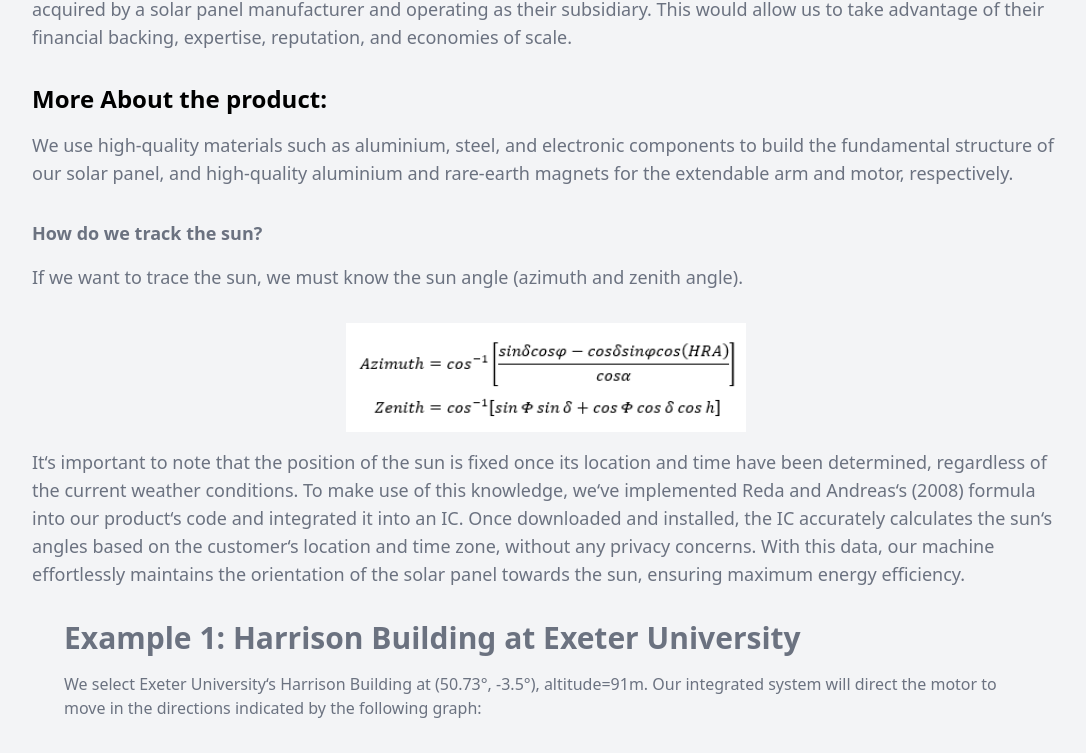
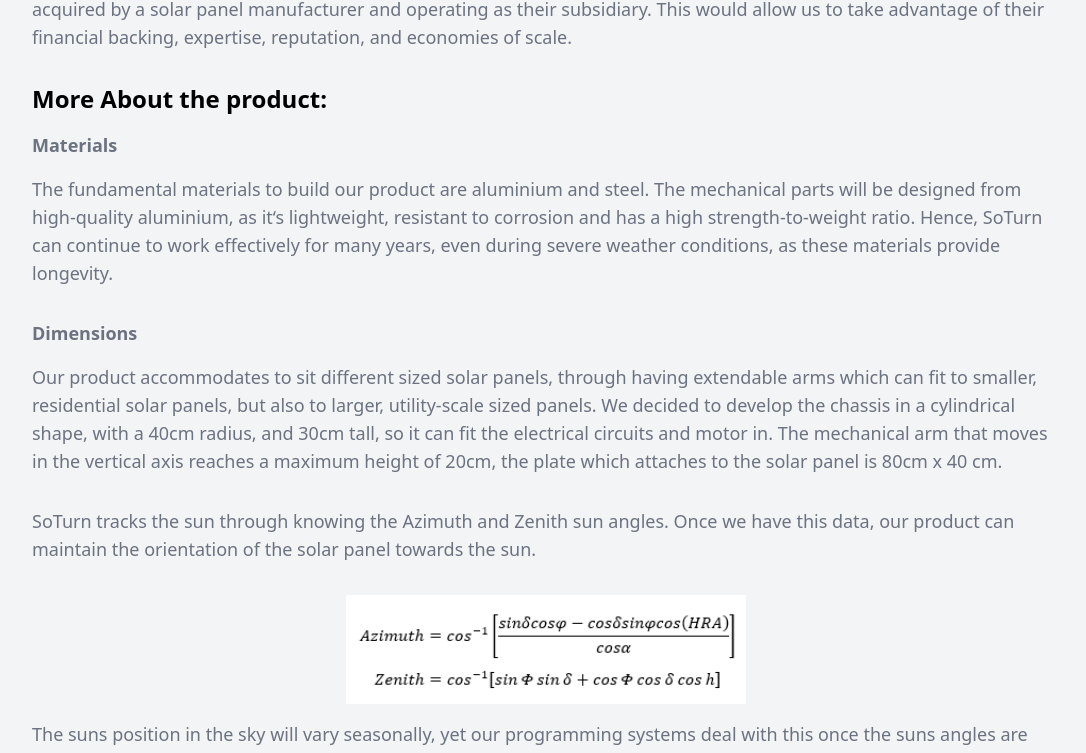
Before and after one commit to Thomas13702/solar_panel_website, a Next.js app: page /about in a window 1280 px wide. Shown: the part 1269-2022 px from the top of the page, without its empty margins (94-1180 px from the left). Built offline with nearby package versions, Linux system fonts and the light colour scheme.

Commit message:
Colour changes and technical information added

```diff
--- a/src/components/index/aboutIndex.js
+++ b/src/components/index/aboutIndex.js
@@ -32,7 +32,7 @@ export default function aboutIndex() {
 
             <Link
               href="/about"
-              className="text-white bg-blue-500 py-2 px-4 rounded hover:bg-blue-600 transition duration-300"
+              className="text-white bg-yellow-500 hover:bg-yellow-700 py-2 px-4 rounded  transition duration-300"
             >
               Learn More
             </Link>
--- a/src/components/index/carousel.js
+++ b/src/components/index/carousel.js
@@ -99,7 +99,7 @@ export default function Carousel() {
           </button>
           <button
             onClick={handleNextReview}
-            className="bg-yellow-500 hover:bg-yellow-400 text-white font-bold py-2 px-4 rounded-r-lg focus:outline-none"
+            className="bg-yellow-500 hover:bg-yellow-700 text-white font-bold py-2 px-4 rounded-r-lg focus:outline-none"
           >
             <svg
               className="h-6 w-6"
--- a/src/components/index/maintenance.js
+++ b/src/components/index/maintenance.js
@@ -54,7 +54,7 @@ export default function maintenance() {
               <div className="text-center">
                 <button
                   type="submit"
-                  className="bg-blue-500 hover:bg-blue-700 text-white font-bold py-2 px-4 rounded"
+                  className="bg-yellow-500 hover:bg-yellow-700 text-white font-bold py-2 px-4 rounded"
                 >
                   Submit Request
                 </button>
--- a/src/components/index/pricingPlans.js
+++ b/src/components/index/pricingPlans.js
@@ -24,7 +24,7 @@ export default function pricingPlans() {
               </h4>
               <Link
                 href="/product"
-                className="text-white bg-blue-500 py-2 px-4 rounded hover:bg-blue-600 transition duration-300"
+                className="text-white bg-yellow-500 hover:bg-yellow-700 py-2 px-4 rounded 0 transition duration-300"
               >
                 Buy Now
               </Link>
@@ -39,11 +39,11 @@ export default function pricingPlans() {
                 energy goals.
               </p>
               <h4 className="text-2xl font-bold text-gray-800 mb-4">
-                From £95
+                From £1800
               </h4>
               <Link
                 href="/businessProduct"
-                className="text-white bg-blue-500 py-2 px-4 rounded hover:bg-blue-600 transition duration-300"
+                className="text-white bg-yellow-500 hover:bg-yellow-700 py-2 px-4 rounded  transition duration-300"
               >
                 Buy Now
               </Link>
--- a/src/components/index/recommendedPanels.js
+++ b/src/components/index/recommendedPanels.js
@@ -26,7 +26,7 @@ export default function recommendedPanels() {
             </div>
             <Link
               href="/recommendedSolarPanels"
-              className="bg-blue-500 hover:bg-blue-700 text-white font-bold py-2 px-4 rounded"
+              className="bg-yellow-500 hover:bg-yellow-700 text-white font-bold py-2 px-4 rounded"
             >
               Shop Now
             </Link>
@@ -35,7 +35,10 @@ export default function recommendedPanels() {
           <div className="text-center">
             <p className="text-gray-500">
               Need help choosing the right solar panel?{" "}
-              <Link href="/contact" className="text-blue-500">
+              <Link
+                href="/contact"
+                className="text-yellow-500 hover:text-yellow-700"
+              >
                 Contact us
               </Link>{" "}
               for expert advice.
--- a/src/components/index/showcase.js
+++ b/src/components/index/showcase.js
@@ -27,7 +27,7 @@ export default function showcase() {
         <div className="flex flex-col md:flex-row items-center">
           <Link
             href="/product"
-            className="bg-indigo-600 hover:bg-indigo-700 text-white font-bold py-2 px-4 rounded"
+            className="bg-yellow-500 hover:bg-yellow-700 text-white font-bold py-2 px-4 rounded"
           >
             Buy Now
           </Link>
--- a/src/components/product/additionalServices.js
+++ b/src/components/product/additionalServices.js
@@ -22,7 +22,7 @@ const AdditionalServices = ({ personal }) => {
             <li>
               <div className="flex">
                 <div className="flex-shrink-0">
-                  <div className="flex items-center justify-center h-12 w-12 rounded-md bg-indigo-500 text-white">
+                  <div className="flex items-center justify-center h-12 w-12 rounded-md bg-yellow-500 text-white">
                     <svg
                       className="h-6 w-6"
                       xmlns="http://www.w3.org/2000/svg"
@@ -54,7 +54,7 @@ const AdditionalServices = ({ personal }) => {
             <li className="mt-10 md:mt-0">
               <div className="flex">
                 <div className="flex-shrink-0">
-                  <div className="flex items-center justify-center h-12 w-12 rounded-md bg-indigo-500 text-white">
+                  <div className="flex items-center justify-center h-12 w-12 rounded-md bg-yellow-500 text-white">
                     <svg
                       className="h-6 w-6"
                       xmlns="http://www.w3.org/2000/svg"
--- a/src/pages/about.js
+++ b/src/pages/about.js
@@ -85,19 +85,32 @@ export default function Product() {
               <h1 className="font-bold mb-4 text-2xl text-black">
                 More About the product:
               </h1>
+              <h2 className="font-bold mb-4  text-lg">Materials</h2>
               <p className="text-lg  mb-8">
-                We use high-quality materials such as aluminium, steel, and
-                electronic components to build the fundamental structure of our
-                solar panel, and high-quality aluminium and rare-earth magnets
-                for the extendable arm and motor, respectively.
+                The fundamental materials to build our product are aluminium and
+                steel. The mechanical parts will be designed from high-quality
+                aluminium, as it&lsquo;s lightweight, resistant to corrosion and
+                has a high strength-to-weight ratio. Hence, SoTurn can continue
+                to work effectively for many years, even during severe weather
+                conditions, as these materials provide longevity.
               </p>
-              <h2 className="font-bold mb-4  text-lg">
-                How do we track the sun?
-              </h2>
+              <h2 className="font-bold mb-4  text-lg">Dimensions</h2>
               <p className="text-lg  mb-8">
-                If we want to trace the sun, we must know the sun angle (azimuth
-                and zenith angle).
+                Our product accommodates to sit different sized solar panels,
+                through having extendable arms which can fit to smaller,
+                residential solar panels, but also to larger, utility-scale
+                sized panels. We decided to develop the chassis in a cylindrical
+                shape, with a 40cm radius, and 30cm tall, so it can fit the
+                electrical circuits and motor in. The mechanical arm that moves
+                in the vertical axis reaches a maximum height of 20cm, the plate
+                which attaches to the solar panel is 80cm x 40 cm.
               </p>
+              <p className="text-lg  mb-8">
+                SoTurn tracks the sun through knowing the Azimuth and Zenith sun
+                angles. Once we have this data, our product can maintain the
+                orientation of the solar panel towards the sun.
+              </p>
+
               <div className="flex items-center justify-center mb-4">
                 <Image
                   src="/Azumith.PNG"
@@ -108,16 +121,10 @@ export default function Product() {
               </div>
 
               <p className="text-lg ">
-                It&lsquo;s important to note that the position of the sun is
-                fixed once its location and time have been determined,
-                regardless of the current weather conditions. To make use of
-                this knowledge, we&lsquo;ve implemented Reda and Andreas&lsquo;s
-                (2008) formula into our product&lsquo;s code and integrated it
-                into an IC. Once downloaded and installed, the IC accurately
-                calculates the sun&lsquo;s angles based on the customer&lsquo;s
-                location and time zone, without any privacy concerns. With this
-                data, our machine effortlessly maintains the orientation of the
-                solar panel towards the sun, ensuring maximum energy efficiency.
+                The suns position in the sky will vary seasonally, yet our
+                programming systems deal with this once the suns angles are
+                inputted. Hence your panels won&lsquo;t ever have a moment when
+                there not being shined upon.
               </p>
               <div className="p-8">
                 <h1 className="text-3xl font-bold mb-4">
--- a/src/pages/cart.js
+++ b/src/pages/cart.js
@@ -67,7 +67,7 @@ export default function cart() {
                     <span>£{subtotal.toFixed(2)}</span>
                   </div>
 
-                  <button className="mt-4 bg-indigo-600 text-white py-2 px-4 rounded-full hover:bg-indigo-700 w-full sm:w-auto">
+                  <button className="mt-4 bg-yellow-500 text-white py-2 px-4 rounded-full hover:bg-yellow-700 w-full sm:w-auto">
                     <Link href="/cart/checkout">Checkout</Link>
                   </button>
                 </div>
--- a/src/pages/cart/checkout.js
+++ b/src/pages/cart/checkout.js
@@ -199,7 +199,7 @@ const CheckoutPage = () => {
                     <span className="text-gray-800 font-semibold">Total</span>
                     <span className="text-gray-800 font-semibold">£350</span>
                   </div>
-                  <button className="bg-blue-500 hover:bg-blue-700 text-white font-bold py-2 px-4 rounded w-full">
+                  <button className="bg-yellow-500 hover:bg-yellow-700 text-white font-bold py-2 px-4 rounded w-full">
                     <Link href="/cart/checkoutSuccess">Complete Order</Link>
                   </button>
                 </div>
--- a/src/pages/contact.js
+++ b/src/pages/contact.js
@@ -33,7 +33,7 @@ const Contact = () => {
                   Name
                 </label>
                 <input
-                  className="w-full px-4 py-2 border border-gray-400 rounded-md focus:outline-none focus:ring focus:ring-blue-200 focus:border-blue-500"
+                  className="w-full px-4 py-2 border border-gray-400 rounded-md focus:outline-none focus:ring focus:ring-yellow-200 focus:border-yellow-500"
                   type="text"
                   id="name"
                   name="name"
@@ -48,7 +48,7 @@ const Contact = () => {
                   Email
                 </label>
                 <input
-                  className="w-full px-4 py-2 border border-gray-400 rounded-md focus:outline-none focus:ring focus:ring-blue-200 focus:border-blue-500"
+                  className="w-full px-4 py-2 border border-gray-400 rounded-md focus:outline-none focus:ring focus:ring-yellow-200 focus:border-yellow-500"
                   type="email"
                   id="email"
                   name="email"
@@ -63,7 +63,7 @@ const Contact = () => {
                   Message
                 </label>
                 <textarea
-                  className="w-full px-4 py-2 border border-gray-400 rounded-md focus:outline-none focus:ring focus:ring-blue-200 focus:border-blue-500"
+                  className="w-full px-4 py-2 border border-gray-400 rounded-md focus:outline-none focus:ring focus:ring-yellow-200 focus:border-yellow-500"
                   id="message"
                   name="message"
                   rows="6"
@@ -72,7 +72,7 @@ const Contact = () => {
               </div>
               <div className="text-right">
                 <button
-                  className="inline-block px-6 py-2 leading-none border rounded-md text-white bg-blue-500 hover:bg-blue-600 focus:outline-none focus:ring focus:ring-blue-200 focus:border-blue-500"
+                  className="inline-block px-6 py-2 leading-none border rounded-md text-white bg-yellow-500 hover:bg-yellow-600 focus:outline-none focus:ring focus:ring-yellow-200 focus:border-yellow-500"
                   type="submit"
                 >
                   Send
```
